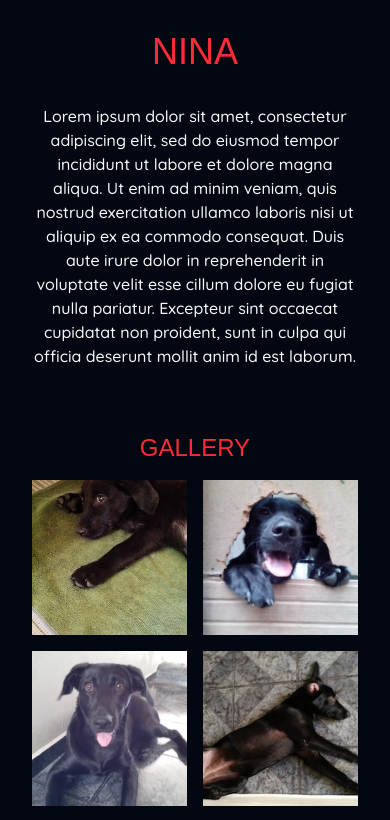
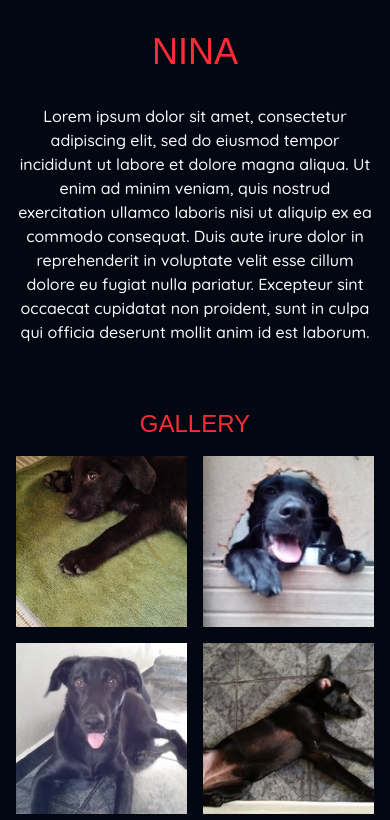
Before and after one commit to andresilva-cc/nina, a Next.js app: page / in a window 390 px wide. Shown: the top 820 px of the page. Built offline with nearby package versions, Linux system fonts and the light colour scheme; a web font is replaced by a local one.

Commit message:
feat: improve padding in different breakpoints

```diff
--- a/src/app/page.tsx
+++ b/src/app/page.tsx
@@ -3,7 +3,7 @@ import { GallerySection } from "@/components/GallerySection";
 
 export default function Home() {
   return (
-    <main className="p-8 flex flex-col gap-16 text-center">
+    <main className="flex flex-col gap-16 px-4 py-8 sm:p-8 md:p-12 lg:p-16 xl:p-24 text-center">
       <IntroSection />
       <GallerySection />
     </main>
```
